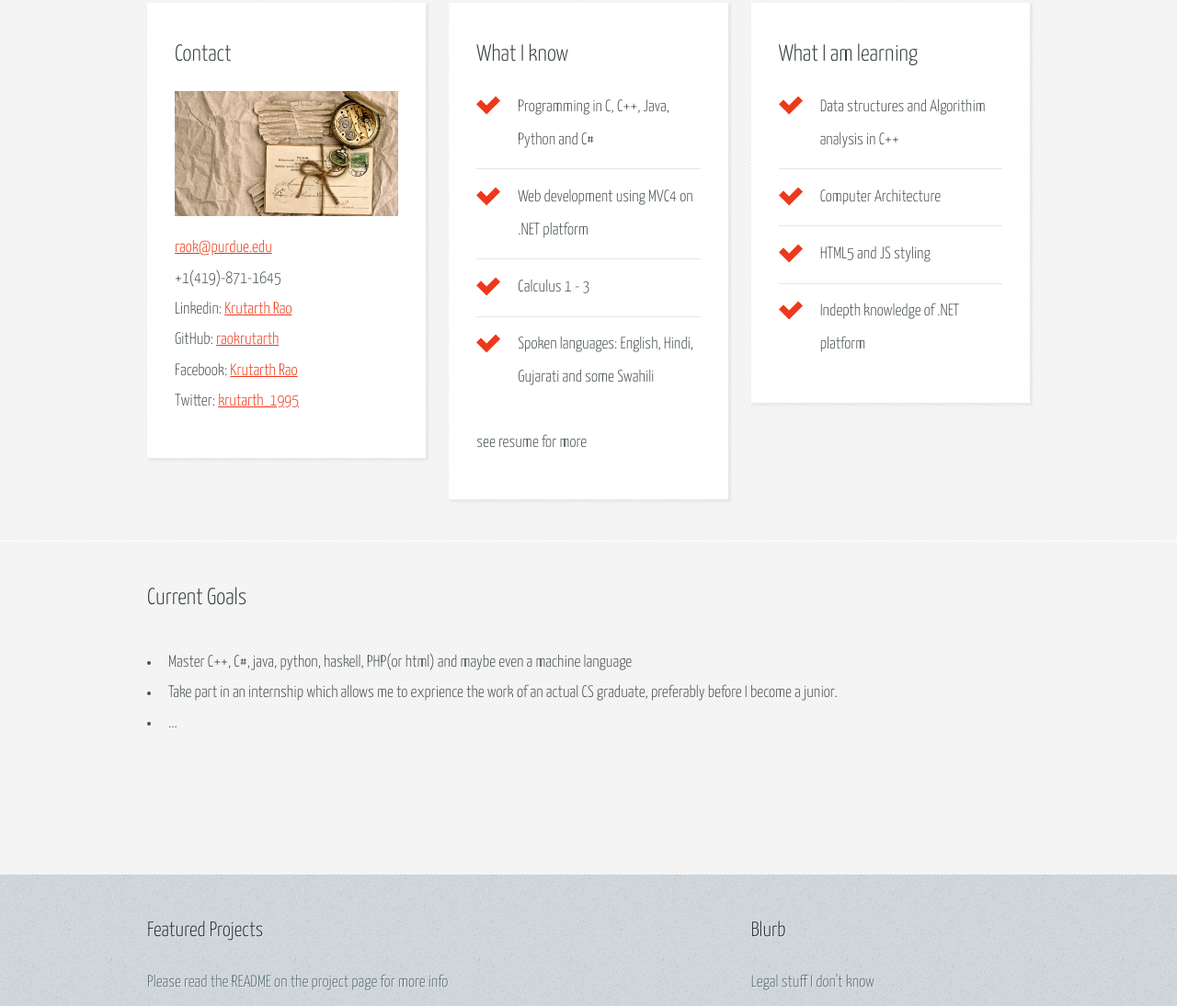
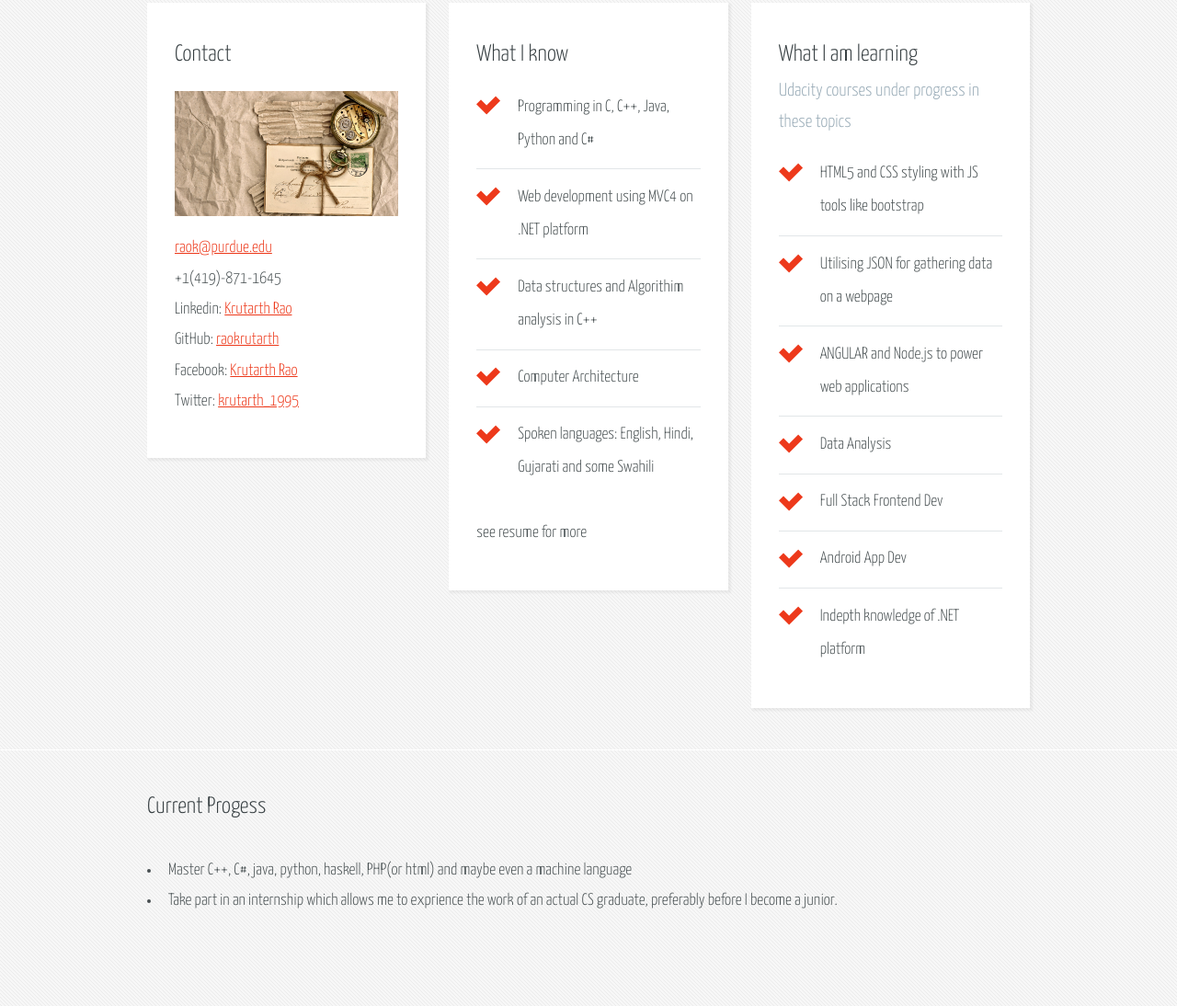
Before and after one commit to raokrutarth/homePage, a plain HTML site: page index.html in a window 1280 px wide. Shown: the part 1256-2350 px from the top of the page at 92% size. Drawn offline with Linux system fonts and the light colour scheme.

Commit message:
updated learning

```diff
--- a/index.html
+++ b/index.html
@@ -162,8 +162,9 @@
 										</header>
 										<ul class="check-list">
 											<li>Programming in C, C++, Java, Python and C#</li>
-											<li> Web development using MVC4 on .NET platform</li>
-											<li>Calculus 1 - 3</li>
+											<li>Web development using MVC4 on .NET platform</li>
+											<li>Data structures and Algorithim analysis in C++</li>
+											<li>Computer Architecture</li>
 											<li>Spoken languages: English, Hindi, Gujarati and some Swahili</li>
 										</ul>
 										<i>see resume for more</i>
@@ -171,16 +172,19 @@
 
 							</div>
 							<div class="4u">
-
 								<!-- Box #3 -->
 									<section>
 										<header>
 											<h2>What I am learning</h2>
+											<h3>Udacity courses under progress in these topics</h3>
 										</header>
 										<ul class="check-list">
-											<li>Data structures and Algorithim analysis in C++</li>
-											<li>Computer Architecture</li>
-											<li>HTML5 and JS styling</li>
+											<li>HTML5 and CSS styling with JS tools like bootstrap</li>
+											<li>Utilising JSON for gathering data on a webpage</li>
+											<li>ANGULAR and Node.js to power web applications</li>
+											<li>Data Analysis</li>
+											<li>Full Stack Frontend Dev</li>
+											<li>Android App Dev</li>
 											<li>Indepth knowledge of .NET platform</li>
 										</ul>
 									</section>
@@ -196,13 +200,12 @@
 				<div id="content">
 					<div class="container">
 					<header>
-						<h2>Current Goals</h2>
+						<h2>Current Progess</h2>
 						</header>
 						<p>
 						  <li>Master C++,   C#,   java,   python,   haskell,   PHP(or html) and maybe even a machine language</li>
 						  <li>Take part in an internship which allows me to exprience the work of an actual CS graduate, preferably before
                               I become a junior.</li>
-						  <li>...</li>
                          </br>
                          </br>
 						</p>
```
